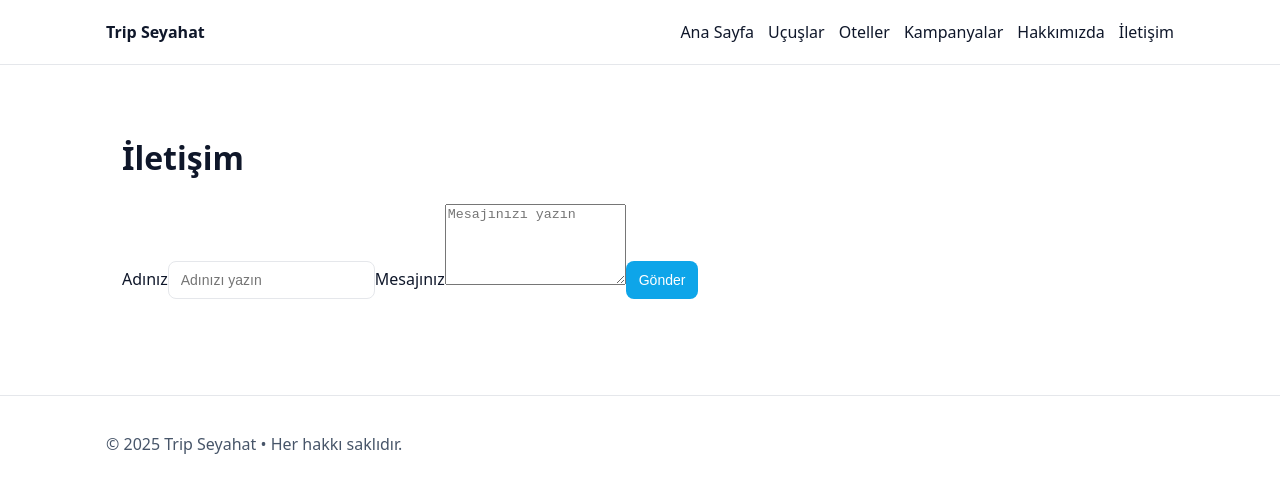
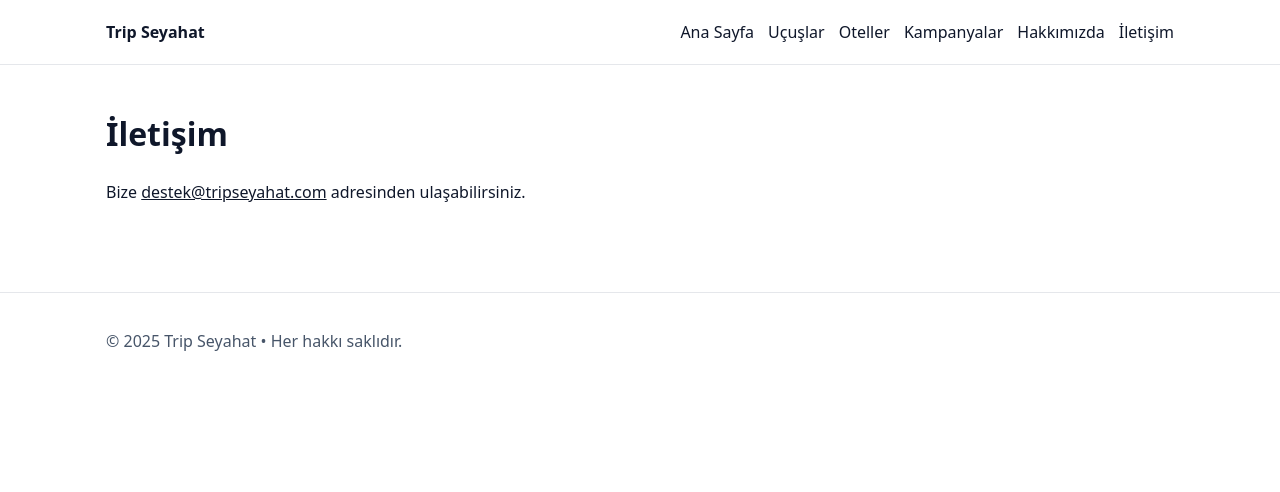
Before and after one commit to tripseyahat/tripseyahat-site, a Next.js app: page /contact in a window 1280 px wide. Shown: the top 492 px of the page. Built offline with nearby package versions, Linux system fonts and the light colour scheme.

Commit message:
Update page.js

```diff
--- a/app/contact/page.js
+++ b/app/contact/page.js
@@ -1,42 +1,8 @@
-'use client';
-
-import { useState } from 'react';
-
 export default function ContactPage() {
-  const [name, setName] = useState('');
-  const [msg, setMsg] = useState('');
-
-  const handleSend = () => {
-    const subject = encodeURIComponent('Trip Seyahat İletişim');
-    const body = encodeURIComponent(`Ad: ${name}\n\nMesaj:\n${msg}`);
-    window.location.href = `mailto:info@tripseyahat.com?subject=${subject}&body=${body}`;
-  };
-
   return (
-    <main className="container">
+    <>
       <h1>İletişim</h1>
-
-      <label>
-        Adınız
-        <input
-          type="text"
-          value={name}
-          onChange={(e) => setName(e.target.value)}
-          placeholder="Adınızı yazın"
-        />
-      </label>
-
-      <label>
-        Mesajınız
-        <textarea
-          rows={5}
-          value={msg}
-          onChange={(e) => setMsg(e.target.value)}
-          placeholder="Mesajınızı yazın"
-        />
-      </label>
-
-      <button onClick={handleSend}>Gönder</button>
-    </main>
+      <p>Bize <a href="mailto:destek@tripseyahat.com">destek@tripseyahat.com</a> adresinden ulaşabilirsiniz.</p>
+    </>
   );
 }
```
